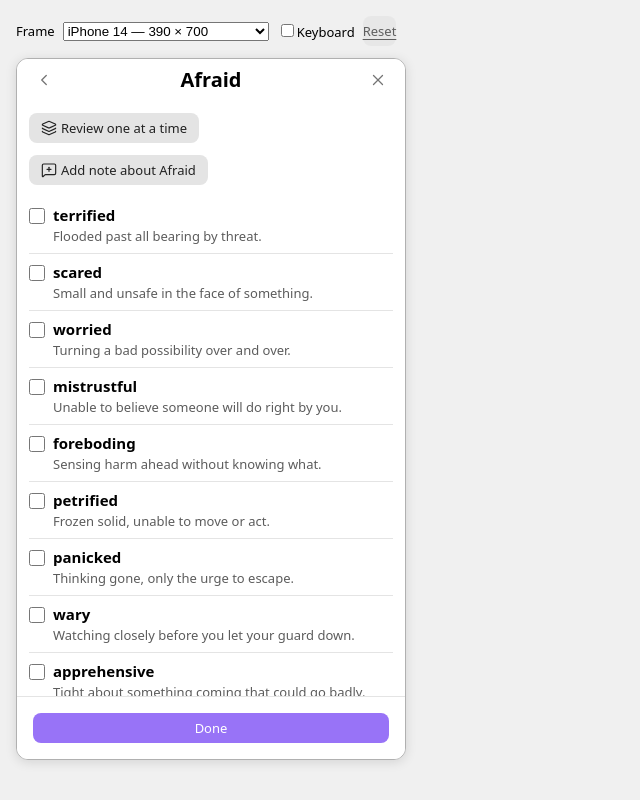
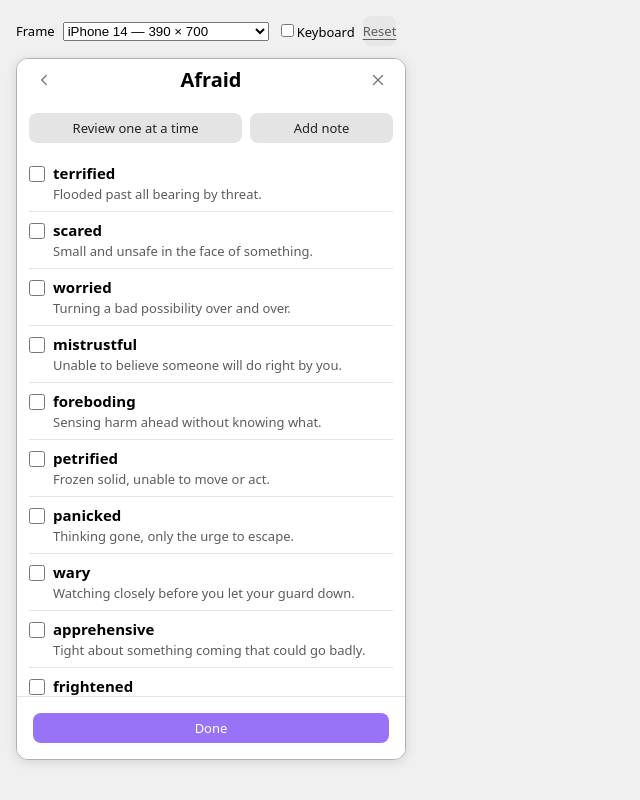
Before and after one commit to jmagaram/nvc-obsidian, a React (Vite) app: page / in a window 1280 px wide. Both pictures are taken after a click on the button "Afraid". Shown: the whole page, without its empty margins (0-640 px from the left). Built offline with nearby package versions, Linux system fonts and the light colour scheme.

Commit message:
layout issues

```diff
--- a/src/dialog.css
+++ b/src/dialog.css
@@ -82,10 +82,14 @@
 
 /* The declarations off `.modal-button-container`, not the class itself:
    `.is-mobile .modal-button-container` sets `flex-direction: column`, which
-   would stack `[‹] [Select] [›]` vertically on a phone. */
+   would stack `[‹] [Select] [›]` vertically on a phone. `flex-wrap` comes from
+   the same rule and is worth having: at 320px `Clear all` and
+   `Insert 12 feelings` fill the row to the pixel, so a host with a wider font
+   would otherwise squeeze one of the labels rather than give it its own line. */
 .nvc-dialog .dialog-footer {
   border-top: var(--border-width) solid var(--background-modifier-border);
   padding: var(--size-4-4);
+  flex-wrap: wrap;
 }
 
 /* The one Obsidian rule we deliberately outrank, and only for layout: the
@@ -147,6 +151,27 @@
 
 .nvc-dialog .action {
   gap: var(--size-4-1);
+}
+
+/* Both chips on one line, together filling the row. Stacked they cost a whole
+   row of the list below, and two left-aligned chips of different widths read as
+   a ragged edge rather than a pair; filling the row leaves one straight edge on
+   each side. They grow from their label widths rather than from a shared basis,
+   so a label is never clipped whatever font the host is set to — the price is
+   that the two chips differ by the few pixels their labels differ by. On a
+   screen too narrow to hold both, they wrap and each takes a full row. A chip
+   that ends up alone keeps its own width, so the label stays where it sits in
+   every other state. */
+.nvc-dialog .action-row {
+  display: flex;
+  flex-wrap: wrap;
+  gap: var(--size-4-2);
+  margin-bottom: var(--size-4-3);
+}
+
+.nvc-dialog .action-row > button:not(:only-child) {
+  flex: 1 1 auto;
+  justify-content: center;
 }
 
 /* Icon and nothing else, so no text sets their width and nothing stops them
@@ -285,9 +310,22 @@
 }
 
 /* The only thing separating the two clouds, now that they carry no headings. It
-   has to out-measure the row gap plainly, or the break reads as a wide row. */
+   has to out-measure the row gap plainly, or the break reads as a wide row —
+   but only plainly. At three times the row gap it stopped reading as a break at
+   all and started reading as a hole, with the alphabet restarting doing the
+   real work anyway. Half again is enough. */
 .nvc-dialog .pills + .pills {
-  margin-top: var(--size-4-12);
+  margin-top: var(--size-4-6);
+}
+
+/* What you have picked and what you have not are further apart than the two
+   clouds are from each other, so the break between them is a step up the same
+   ladder: 16px between rows, 24px between clouds, 32px here. Sibling margins
+   collapse, so this stands in for the card's own 8px rather than adding to it.
+   Scoped to a card: when nothing is picked, the sentence in that space is a
+   caption for the clouds and belongs near them. */
+.nvc-dialog .card + .pills {
+  margin-top: var(--size-4-8);
 }
 
 /* The one deliberate cosmetic override, and the reason it earns its place: a
--- a/src/gallery-obsidian.css
+++ b/src/gallery-obsidian.css
@@ -31,7 +31,8 @@
   --size-4-2: 8px;
   --size-4-3: 12px;
   --size-4-4: 16px;
-  --size-4-12: 48px;
+  --size-4-6: 24px;
+  --size-4-8: 32px;
   --radius-s: 4px;
   --radius-m: 8px;
   --radius-l: 12px;
--- a/src/ui/Hub.tsx
+++ b/src/ui/Hub.tsx
@@ -1,5 +1,5 @@
 import type { HubCard, PillGroup } from '../model/screen'
-import { ActionButton, Chrome, Header } from './Chrome'
+import { Chrome, Header } from './Chrome'
 import { Icon } from './host'
 
 export function Hub({
@@ -23,6 +23,19 @@ export function Hub({
     <Chrome
       header={<Header title="Insert feelings" onClose={onClose} />}
       footer={
+        <>
+          {/* Words alone, and down here: an `x` on this screen would be the
+              second one, a thumb's width from the header's close and reading as
+              the same gesture. Disabled rather than absent when nothing is
+              picked, so the CTA holds its place instead of sliding sideways as
+              the count appears. */}
+          <button
+            className="mod-secondary"
+            onClick={onClear}
+            disabled={total === 0}
+          >
+            Clear all
+          </button>
           <button
             className="primary mod-cta"
             onClick={onInsert}
@@ -32,18 +45,11 @@ export function Hub({
               ? 'Insert'
               : `Insert ${total} feeling${total === 1 ? '' : 's'}`}
           </button>
+        </>
       }
     >
       {cards.length > 0 ? (
-        <>
-          <div className="hub-head">
-            <span className="section" style={{ margin: 0 }}>
-              Selected
-            </span>
-            {/* `x`, not a bin: this deselects, it does not destroy anything. */}
-            <ActionButton icon="x" label="Clear" onClick={onClear} />
-          </div>
-          {cards.map((card) => (
+        cards.map((card) => (
           <button
             className="plain card"
             key={card.category}
@@ -79,8 +85,7 @@ export function Hub({
               ))}
             </span>
           </button>
-          ))}
-        </>
+        ))
       ) : (
         <p className="muted" style={{ margin: '0 0 8px' }}>
           Pick a category to browse.
--- a/src/ui/List.tsx
+++ b/src/ui/List.tsx
@@ -1,6 +1,6 @@
 import { useLayoutEffect, useRef } from "react";
 import type { ListRow } from "../model/screen";
-import { ActionButton, Chrome, Header } from "./Chrome";
+import { Chrome, Header } from "./Chrome";
 import { Icon } from "./host";
 
 export function List({
@@ -49,23 +49,30 @@ export function List({
         </button>
       }
     >
-      {/* No trailing chevron. The chip is the affordance now, and a chevron
-          inside one reads as a disclosure, which this is not. */}
-      <ActionButton
-        icon="layers"
-        label="Review one at a time"
-        onClick={onOneAtATime}
-      />
+      {/* Labels alone, unlike every other action in the dialog. An icon beside
+          a label earns its place two ways, and neither is available here: it
+          gives a column of glyphs down the left edge of a stack, which a row
+          that centres its chips does not have, and it names the action, which
+          `layers` never did — nothing recovers "one card at a time" from a
+          stack of sheets. The note chip is bare for the same reason rather than
+          to match: it only ever renders when there is no note, so no glyph is
+          carrying an add-versus-edit distinction the way one does on a row
+          below. No trailing chevron either — a chevron inside a chip reads as a
+          disclosure, which neither of these is. */}
+      <div className="action-row">
+        <button onClick={onOneAtATime}>Review one at a time</button>
+        {note === "" ? (
+          <button
+            aria-label={`Add note about ${category}`}
+            onClick={onCategoryNote}
+          >
+            Add note
+          </button>
+        ) : null}
+      </div>
 
-      <div style={{ padding: "var(--size-4-3) 0" }}>
-        {note === "" ? (
-          <ActionButton
-            icon="message-square-plus"
-            label={`Add note about ${category}`}
-            onClick={onCategoryNote}
-          />
-        ) : (
-          <>
+      {note === "" ? null : (
+        <div style={{ paddingBottom: "var(--size-4-3)" }}>
           <div className="hub-head">
             <span className="section" style={{ margin: 0 }}>
               Note
@@ -86,9 +93,8 @@ export function List({
           <button className="plain note-extract" onClick={onCategoryNote}>
             {note}
           </button>
-          </>
+        </div>
       )}
-      </div>
 
       {rows.map((row, index) => (
         <div
```
Lines whose indentation alone changed are shown as unchanged.
